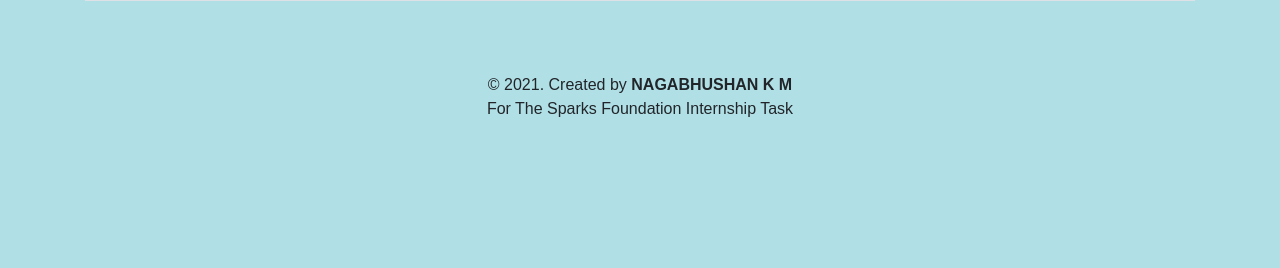
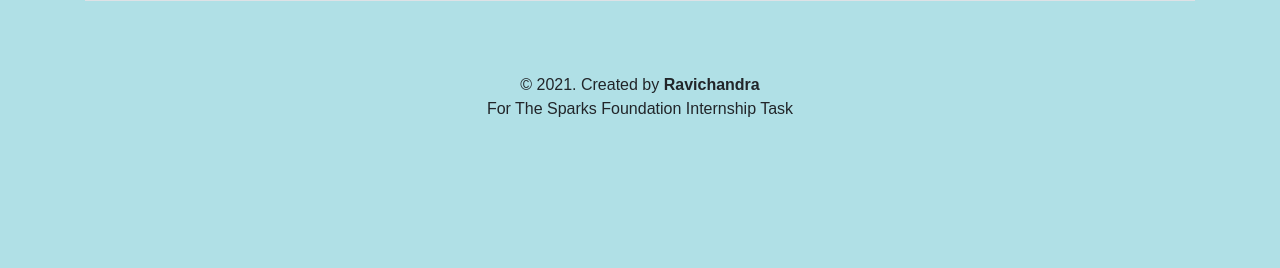
Before and after one commit to ravichandra2k01/basic-banking-system, a PHP site: page /transfermoney.php in a window 1280 px wide. Shown: the part 299-567 px from the top of the page. Run offline with PHP 8.4, Linux system fonts and the light colour scheme; data comes from the database, SQL or seed files in the repository.

Commit message:
Update transfermoney.php

```diff
--- a/transfermoney.php
+++ b/transfermoney.php
@@ -68,7 +68,7 @@
             </div>
          </div>
          <footer class="text-center mt-5 py-2">
-            <p>&copy 2021. Created by <b>NAGABHUSHAN K M</b> <br>For The Sparks Foundation Internship Task</p>
+            <p>&copy 2021. Created by <b>Ravichandra</b> <br>For The Sparks Foundation Internship Task</p>
         </footer>
          <script src="https://code.jquery.com/jquery-3.5.1.slim.min.js" integrity="sha384-DfXdz2htPH0lsSSs5nCTpuj/zy4C+OGpamoFVy38MVBnE+IbbVYUew+OrCXaRkfj" crossorigin="anonymous"></script>
 <script src="https://cdn.jsdelivr.net/npm/bootstrap@4.5.3/dist/js/bootstrap.bundle.min.js" integrity="sha384-ho+j7jyWK8fNQe+A12Hb8AhRq26LrZ/JpcUGGOn+Y7RsweNrtN/tE3MoK7ZeZDyx" crossorigin="anonymous"></script>
```
